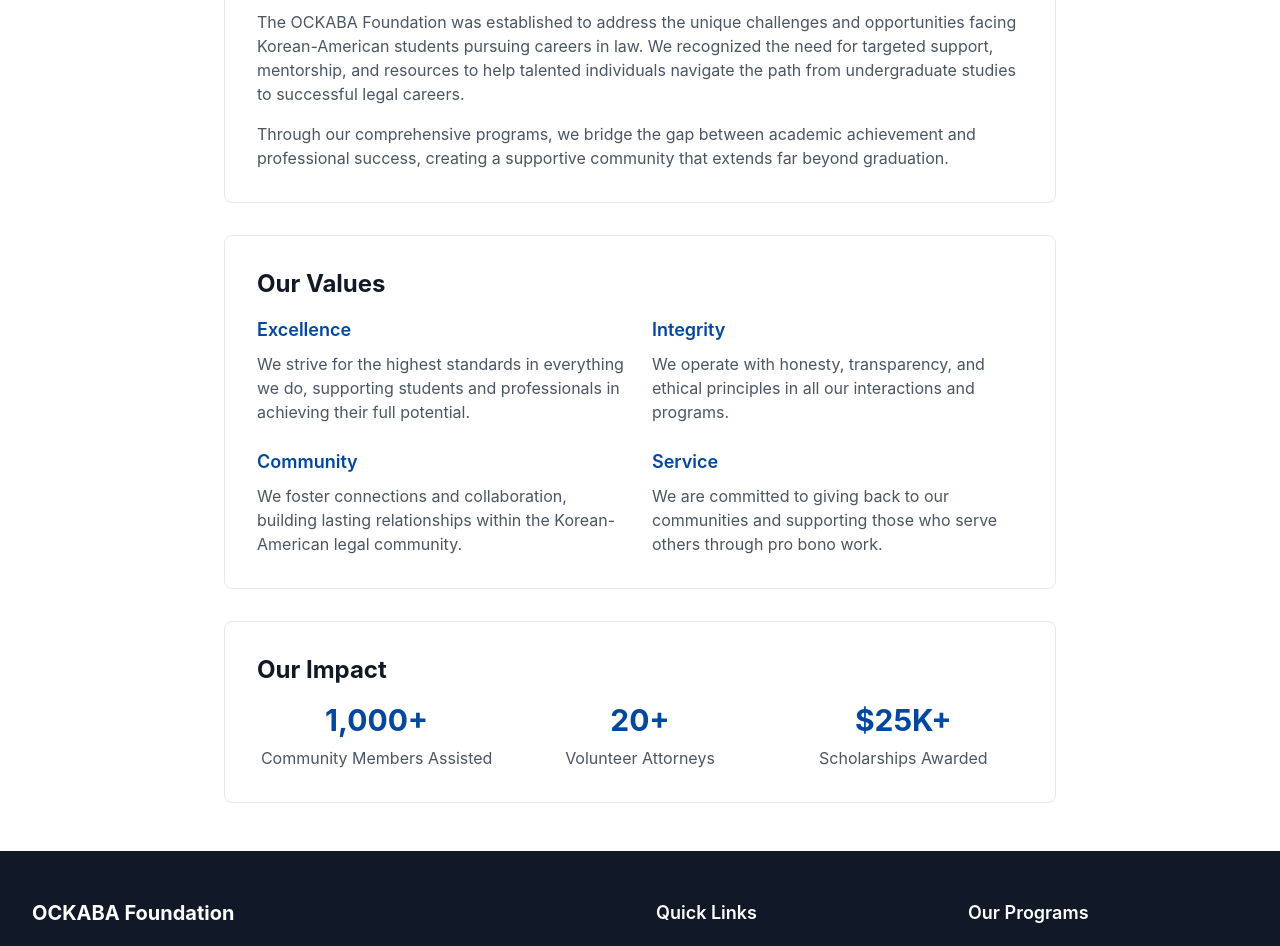
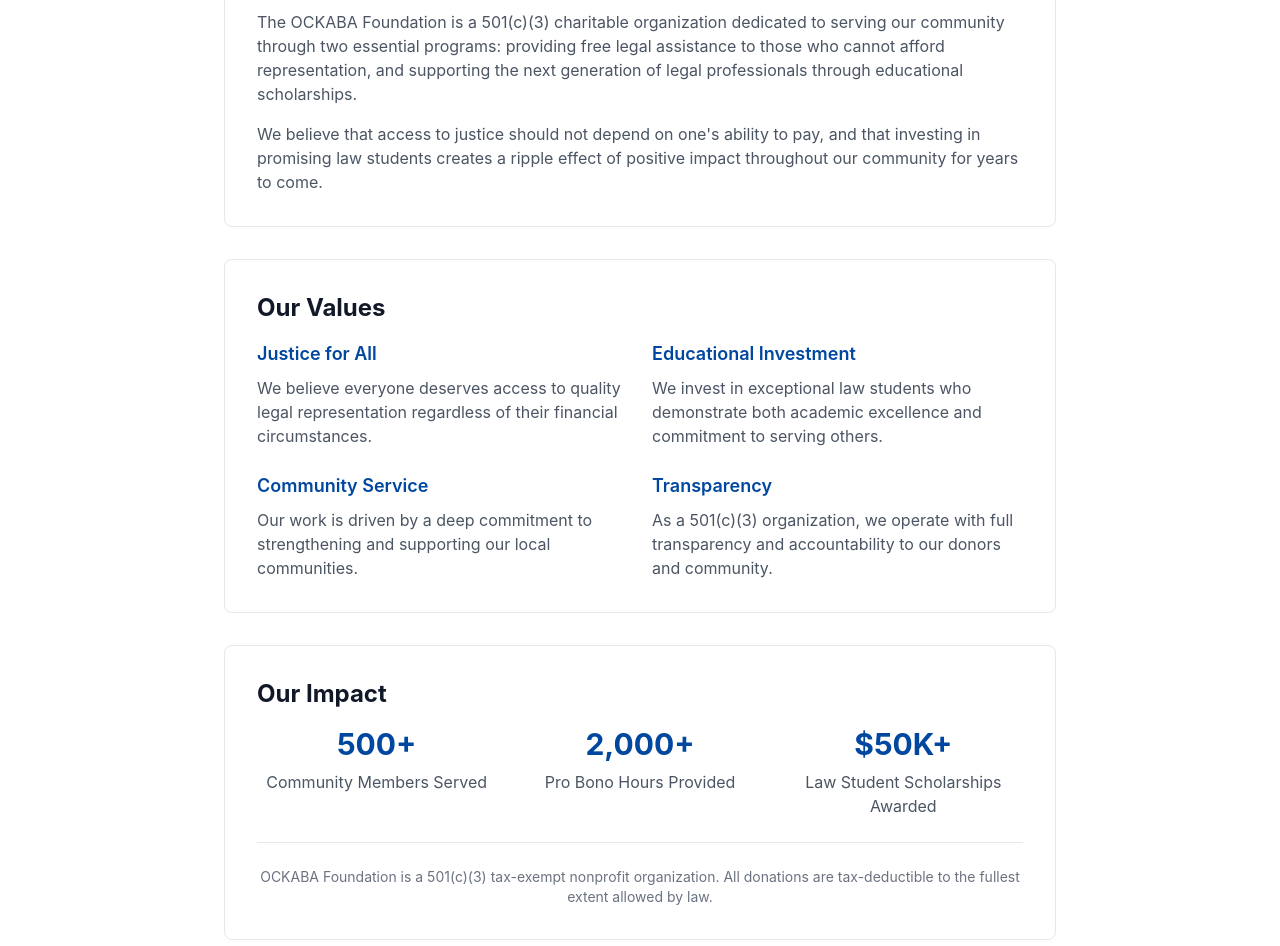
Before and after one commit to quadra2003/ockabaf, a Next.js app: page /about in a window 1280 px wide. Shown: the part 340-1286 px from the top of the page. Built offline with nearby package versions, Linux system fonts and the light colour scheme.

Commit message:
Update about.js

```diff
--- a/pages/about.js
+++ b/pages/about.js
@@ -9,18 +9,18 @@
             About OCKABA Foundation
           </h1>
           <p className="text-lg text-gray-600">
-            Empowering Korean-American legal professionals through education, mentorship, and community
+            A 501(c)(3) nonprofit providing pro bono legal services and educational scholarships to strengthen our community
           </p>
         </div>
 
         <div className="prose prose-lg mx-auto">
           <div className="bg-white border border-gray-200 rounded-lg p-8 mb-8">
-            <h2 className="text-2xl font-bold text-gray-900 mb-4">Our Story</h2>
+            <h2 className="text-2xl font-bold text-gray-900 mb-4">Our Mission</h2>
             <p className="text-gray-600 mb-4">
-              The OCKABA Foundation was established to address the unique challenges and opportunities facing Korean-American students pursuing careers in law. We recognized the need for targeted support, mentorship, and resources to help talented individuals navigate the path from undergraduate studies to successful legal careers.
+              The OCKABA Foundation is a 501(c)(3) charitable organization dedicated to serving our community through two essential programs: providing free legal assistance to those who cannot afford representation, and supporting the next generation of legal professionals through educational scholarships.
             </p>
             <p className="text-gray-600">
-              Through our comprehensive programs, we bridge the gap between academic achievement and professional success, creating a supportive community that extends far beyond graduation.
+              We believe that access to justice should not depend on one's ability to pay, and that investing in promising law students creates a ripple effect of positive impact throughout our community for years to come.
             </p>
           </div>
 
@@ -28,20 +28,20 @@
             <h2 className="text-2xl font-bold text-gray-900 mb-4">Our Values</h2>
             <div className="grid md:grid-cols-2 gap-6">
               <div>
-                <h3 className="text-lg font-semibold text-primary-600 mb-2">Excellence</h3>
-                <p className="text-gray-600">We strive for the highest standards in everything we do, supporting students and professionals in achieving their full potential.</p>
+                <h3 className="text-lg font-semibold text-primary-600 mb-2">Justice for All</h3>
+                <p className="text-gray-600">We believe everyone deserves access to quality legal representation regardless of their financial circumstances.</p>
               </div>
               <div>
-                <h3 className="text-lg font-semibold text-primary-600 mb-2">Integrity</h3>
-                <p className="text-gray-600">We operate with honesty, transparency, and ethical principles in all our interactions and programs.</p>
+                <h3 className="text-lg font-semibold text-primary-600 mb-2">Educational Investment</h3>
+                <p className="text-gray-600">We invest in exceptional law students who demonstrate both academic excellence and commitment to serving others.</p>
               </div>
               <div>
-                <h3 className="text-lg font-semibold text-primary-600 mb-2">Community</h3>
-                <p className="text-gray-600">We foster connections and collaboration, building lasting relationships within the Korean-American legal community.</p>
+                <h3 className="text-lg font-semibold text-primary-600 mb-2">Community Service</h3>
+                <p className="text-gray-600">Our work is driven by a deep commitment to strengthening and supporting our local communities.</p>
               </div>
               <div>
-                <h3 className="text-lg font-semibold text-primary-600 mb-2">Service</h3>
-                <p className="text-gray-600">We are committed to giving back to our communities and supporting those who serve others through pro bono work.</p>
+                <h3 className="text-lg font-semibold text-primary-600 mb-2">Transparency</h3>
+                <p className="text-gray-600">As a 501(c)(3) organization, we operate with full transparency and accountability to our donors and community.</p>
               </div>
             </div>
           </div>
@@ -50,17 +50,23 @@
             <h2 className="text-2xl font-bold text-gray-900 mb-4">Our Impact</h2>
             <div className="grid md:grid-cols-3 gap-6 text-center">
               <div>
-                <div className="text-3xl font-bold text-primary-600 mb-2">1,000+</div>
-                <div className="text-gray-600">Community Members Assisted</div>
+                <div className="text-3xl font-bold text-primary-600 mb-2">500+</div>
+                <div className="text-gray-600">Community Members Served</div>
               </div>
               <div>
-                <div className="text-3xl font-bold text-primary-600 mb-2">20+</div>
-                <div className="text-gray-600">Volunteer Attorneys</div>
+                <div className="text-3xl font-bold text-primary-600 mb-2">2,000+</div>
+                <div className="text-gray-600">Pro Bono Hours Provided</div>
               </div>
               <div>
-                <div className="text-3xl font-bold text-primary-600 mb-2">$25K+</div>
-                <div className="text-gray-600">Scholarships Awarded</div>
+                <div className="text-3xl font-bold text-primary-600 mb-2">$50K+</div>
+                <div className="text-gray-600">Law Student Scholarships Awarded</div>
               </div>
+            </div>
+            <div className="mt-6 pt-6 border-t border-gray-200">
+              <p className="text-sm text-gray-500 text-center">
+                OCKABA Foundation is a 501(c)(3) tax-exempt nonprofit organization.
+                All donations are tax-deductible to the fullest extent allowed by law.
+              </p>
             </div>
           </div>
         </div>
```
